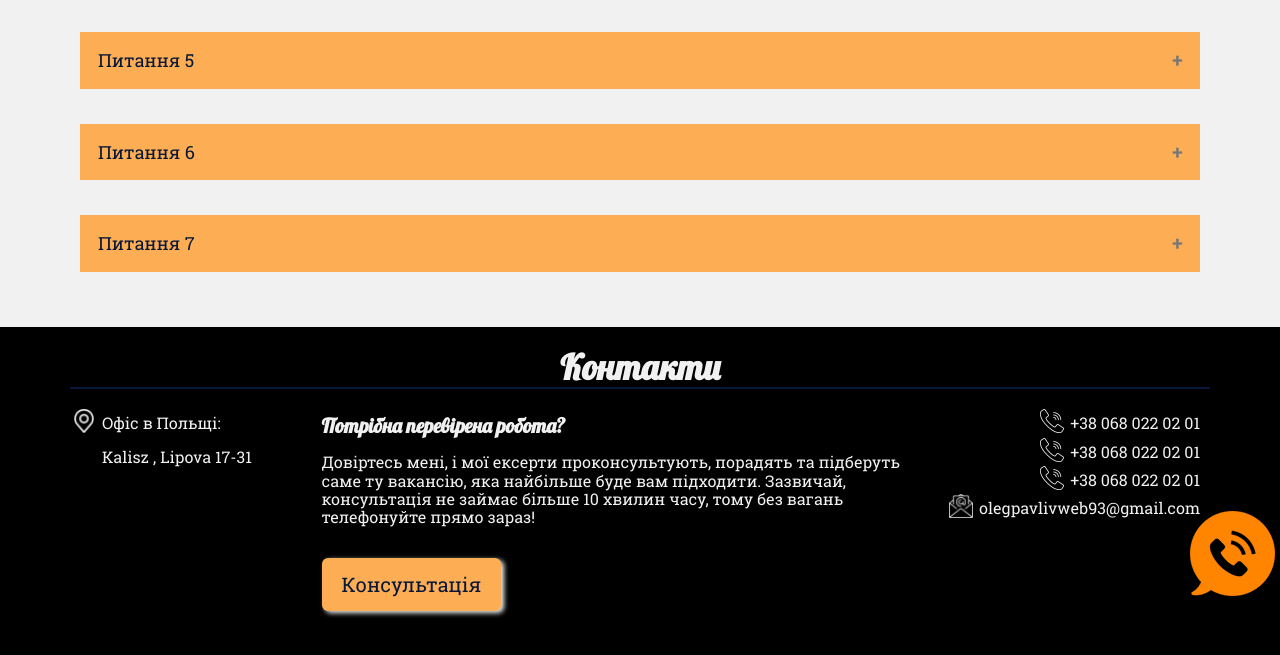
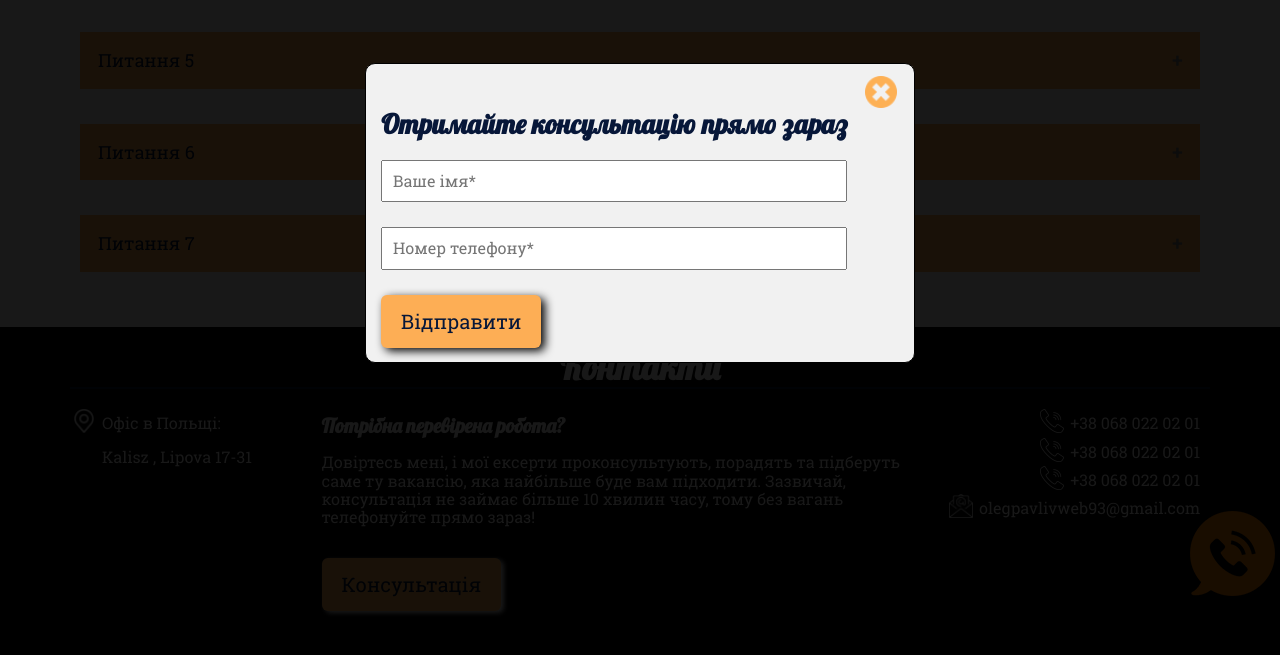
Before and after one commit to EskaUa/kowp, a plain HTML site: page index.html in a window 1280 px wide. Both pictures are taken after a click on the button "Консультація". Shown: the part 5598-6253 px from the top of the page. Drawn offline with Linux system fonts and the light colour scheme.

Commit message:
add popUp window call

```diff
--- a/css/main.css
+++ b/css/main.css
@@ -483,6 +483,60 @@
   cursor: pointer;
 }
 
+.btn-popUp {
+  display: block;
+}
+
+.popUpCall {
+  background-color: rgba(0, 0, 0, 0.9);
+  position: fixed;
+  left: 0;
+  top: 0;
+  width: 100%;
+  height: 100%;
+  z-index: 10001;
+  display: none;
+}
+
+.popUpCall__inner {
+  height: 300px;
+  width: 550px;
+  background-color: #f1f1f1;
+  border: 1px solid #000;
+  border-radius: 10px;
+  padding: 15px 15px;
+  margin: 15% auto;
+  position: relative;
+}
+
+.popUpCall__inner__close {
+  position: absolute;
+  left: 91%;
+  top: 4%;
+  background: url("../img/icons/cancel-32.png") no-repeat center center;
+  width: 32px;
+  height: 32px;
+  cursor: pointer;
+  border: none;
+}
+
+.popUpCall__inner__title {
+  margin-top: 30px;
+  margin-bottom: 10px;
+  font-size: 27px;
+}
+
+.popUpCall__inner__form {
+  margin-top: 20px;
+}
+
+.popUpCall__inner__form__item {
+  display: block;
+  width: 90%;
+  padding: 10px 10px;
+  margin-bottom: 25px;
+}
+
 * {
   -webkit-box-sizing: border-box;
   box-sizing: border-box;
--- a/index.html
+++ b/index.html
@@ -311,11 +311,25 @@
 	</section>
 	<!--/contacts-->
 
+	<!--btn call-->
 	<div class="call"></div>
+	<!--popUp call now-->
+	<div class="popUpCall">
+		<div class="popUpCall__inner">
+			<button type="close" class="popUpCall__inner__close"></button>
+			<h5 class="popUpCall__inner__title">Отримайте консультацію прямо зараз</h5>
+			<form action="#" method="GET" class="popUpCall__inner__form">
+				<input type="text" name="person-name" placeholder="Ваше імя*" class="popUpCall__inner__form__item">
+				<input type="tel" name="person-phone" placeholder="Номер телефону*" class="popUpCall__inner__form__item" >
+				<input type="submit" value="Відправити" class="btn btn-popUp">
+			</form>
+		</div>
+	</div>
 
 	<script src="js/jquery.min.js"></script>
 	<script src="js/accordion.js"></script>
 	<script src="js/anchourMenu.js"></script>
 	<script src="js/tabs.js"></script>
+	<script src="js/popUpCall.js"></script>
 </body>
 </html>
--- /dev/null
+++ b/js/popUpCall.js
@@ -0,0 +1,20 @@
+$(document).ready(function(){
+
+	$('.call').click(function(){
+		$('.popUpCall').fadeIn('slow');
+	});
+
+	$('.popUpCall__inner__close').click(function(){
+		$('.popUpCall').fadeOut('slow');
+	});
+
+	$('.btn-popUp').click(function(){
+		$('.popUpCall').fadeOut('slow');
+	});
+
+	$('.btn-phone').click(function(){
+		$('.popUpCall').fadeIn('slow');
+	});
+
+	return false;
+});
```
Also changed, not shown: img/hero-bgSmall.jpg (deleted), img/icons/cancel-32.png (added).
